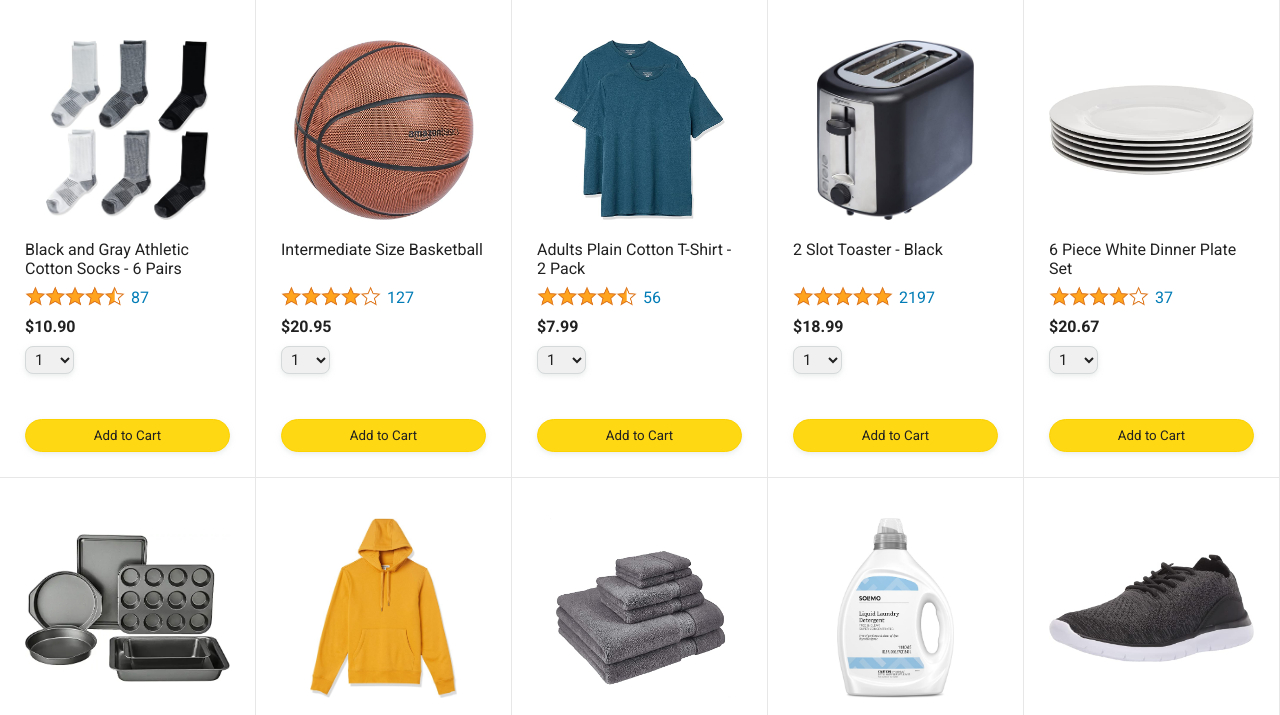
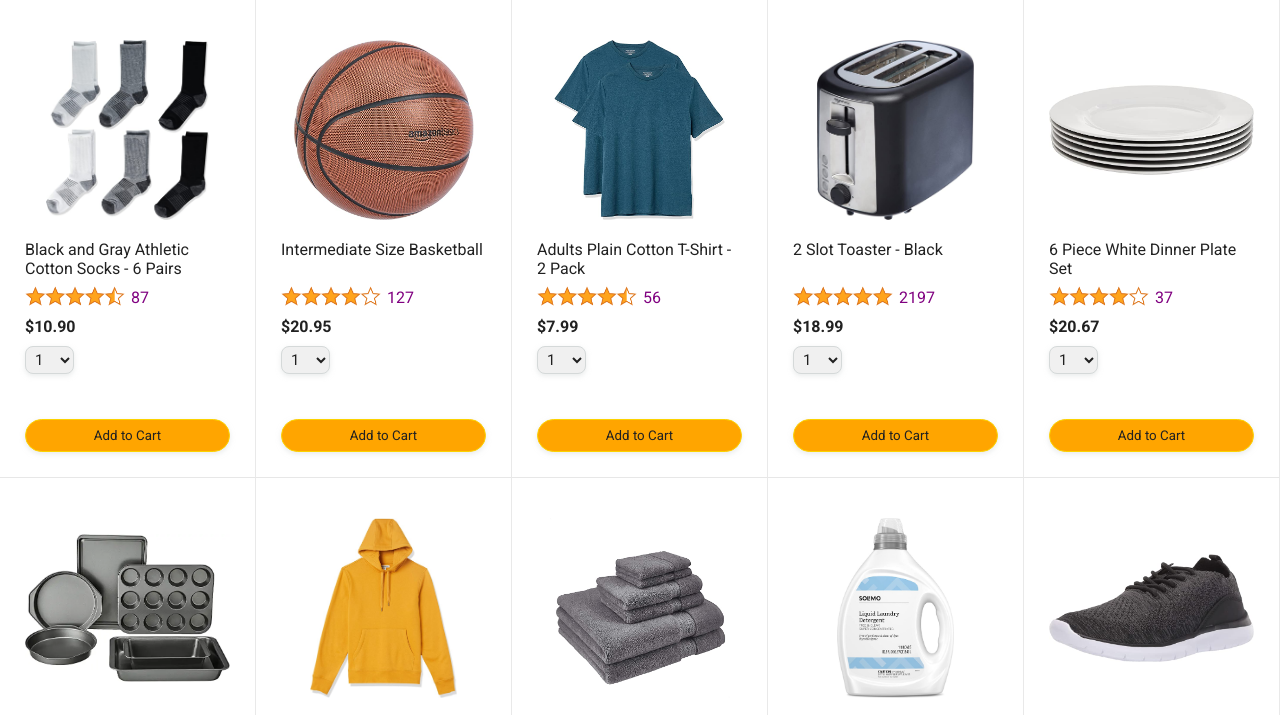
Before and after one commit to BellaAkins/e-commerce-js, a plain HTML site: page amazon.html in a window 1280 px wide. Shown: the part 60-775 px from the top of the page. Drawn offline with Linux system fonts and the light colour scheme.

Commit message:
Update amazon.css

```diff
--- a/styles/pages/amazon.css
+++ b/styles/pages/amazon.css
@@ -71,8 +71,10 @@
   padding-left: 25px;
   padding-right: 25px;
 
-  border-right: 1px solid rgb(231, 231, 231);
+  border-right: 1px solid rgba(231, 231, 231, 0.898);
+  /* border-right: 0.2px solid #020202;*/
   border-bottom: 1px solid rgb(231, 231, 231);
+  /* border-bottom: 0.2px solid #020202;*/
 
   display: flex;
   flex-direction: column;
@@ -113,6 +115,7 @@
 
 .product-rating-count {
   color: rgb(1, 124, 182);
+  color: purple;
   cursor: pointer;
   margin-top: 3px;
 }
@@ -153,4 +156,9 @@
   width: 100%;
   padding: 8px;
   border-radius: 50px;
+  background-color: orange;
 }
+
+.add-message-visible {
+  opacity: 1;
+}
```
